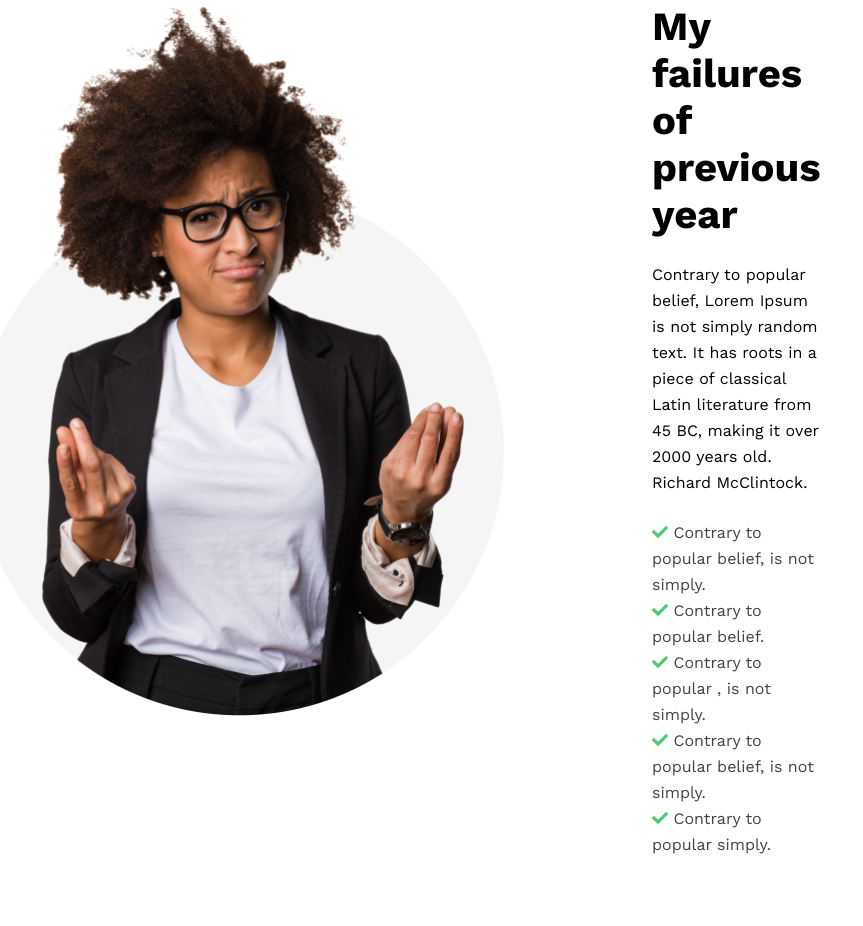
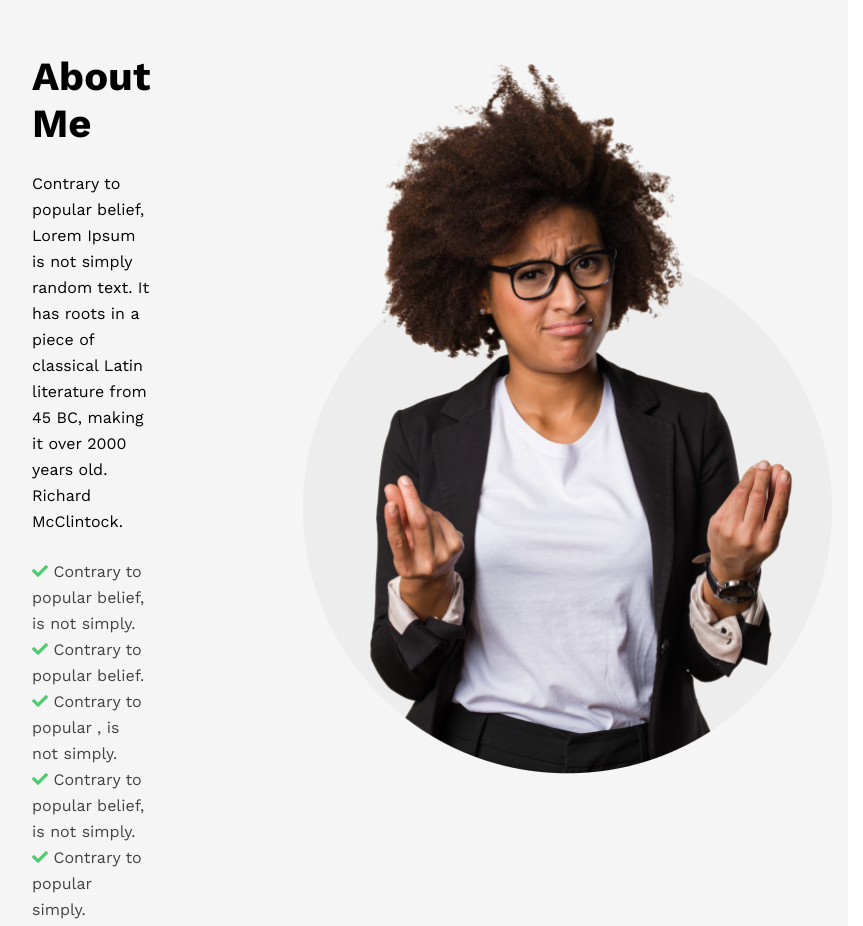
Before and after one commit to abhijitmondall/assignment-1, a plain HTML site: page index.html in a window 1280 px wide. Shown: the part 937-1863 px from the top of the page, without its empty margins (240-1103 px from the left). Drawn offline with nearby package versions, Linux system fonts and the light colour scheme.

Commit message:
Assignment 1

```diff
--- a/index.html
+++ b/index.html
@@ -48,6 +48,47 @@
          The starting line of the main part of the project
     -->
     <main id="main__wrap">
+      <!--
+         The starting line of the about me section of the project
+      -->
+      <div class="section__wrap about__section__wrap">
+        <!--
+            About section left part
+        -->
+        <div class="about__right__wrap">
+          <h2 class="about-title">About Me</h2>
+          <p>
+            Contrary to popular belief, Lorem Ipsum is not simply random text.
+            It has roots in a piece of classical Latin literature from 45 BC,
+            making it over 2000 years old. Richard McClintock.
+          </p>
+          <ul class="about-list">
+            <li>
+              <i class="fa fa-check"></i> Contrary to popular belief, is not
+              simply.
+            </li>
+            <li><i class="fa fa-check"></i> Contrary to popular belief.</li>
+            <li>
+              <i class="fa fa-check"></i> Contrary to popular , is not simply.
+            </li>
+            <li>
+              <i class="fa fa-check"></i> Contrary to popular belief, is not
+              simply.
+            </li>
+            <li><i class="fa fa-check"></i> Contrary to popular simply.</li>
+          </ul>
+        </div>
+        <!--
+            About section right part
+        -->
+        <div class="about__left__wrap">
+          <img src="./images/person.png" alt="Person" />
+        </div>
+      </div>
+      <!--
+         The ending line of the about me section of the project
+      -->
+
       <!--
          The starting line of the failure section of the project
       -->
--- a/styles/style.css
+++ b/styles/style.css
@@ -85,35 +85,50 @@ p {
 }
 
 /**
+    >> About me Section
+    AND
     >> Failure Section
 **/
-.failure__section__wrap {
+.about__section__wrap {
+  background-color: #f5f5f5;
+  padding: 50px 0px 0px 50px;
+  border-radius: 3px;
+}
+
+.failure__section__wrap,
+.about__section__wrap {
   display: flex;
   gap: 100px;
   align-items: center;
   margin-top: 80px;
 }
 
-.failure__left__wrap img {
+.failure__left__wrap img,
+.about__left__wrap img {
   width: 570px;
 }
-.failure__right__wrap {
+.failure__right__wrap,
+.about__right__wrap {
   flex-basis: 33%;
   padding: 30px;
   margin-top: 150px;
 }
-.failure__right__wrap p {
+.failure__right__wrap p,
+.about__right__wrap p {
   margin: 24px 0px;
 }
-.failure-list li {
+.failure-list li,
+.about-list li {
   list-style: none;
   line-height: 26px;
   color: #444343;
   font-weight: 400;
 }
-.failure-list li i {
+.failure-list li i,
+.about-list li i {
   color: #4ecb71;
 }
+
 /**
     >> Plans Section
 **/
```
